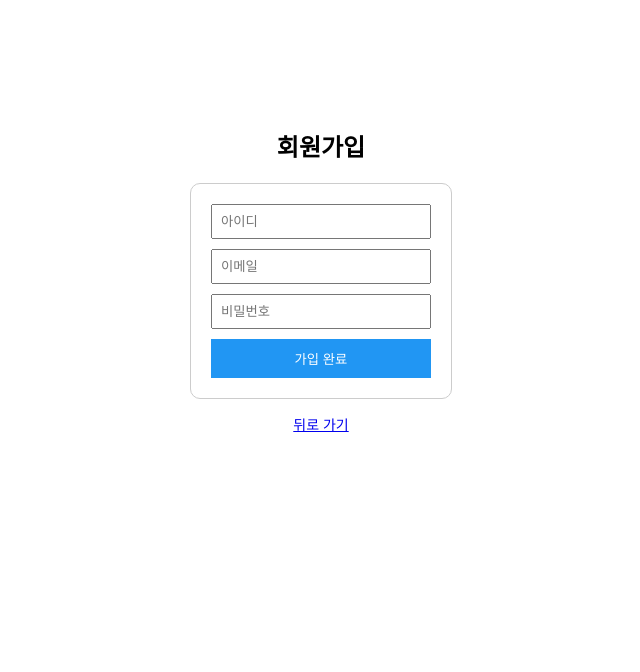
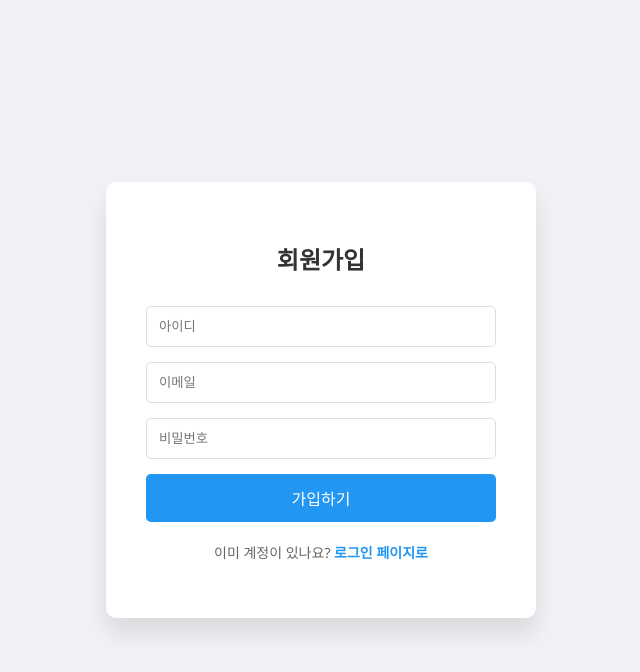
Before and after one commit to choiyc05/test, a plain HTML site: page register.html in a window 1280 px wide. Shown: the whole page, without its empty margins (319-959 px from the left). Drawn offline with Linux system fonts and the light colour scheme.

Commit message:
Update register.html

```diff
--- a/register.html
+++ b/register.html
@@ -2,23 +2,34 @@
 <html lang="ko">
 <head>
     <meta charset="UTF-8">
-    <title>회원가입 페이지</title>
+    <meta name="viewport" content="width=device-width, initial-scale=1.0">
+    <title>회원가입</title>
     <style>
-        body { font-family: sans-serif; display: flex; flex-direction: column; align-items: center; padding-top: 100px; }
-        form { border: 1px solid #ccc; padding: 20px; border-radius: 10px; }
-        input { display: block; margin-bottom: 10px; padding: 8px; width: 200px; }
-        button { width: 100%; padding: 10px; background: #2196F3; color: white; border: none; cursor: pointer; }
-        .back-link { margin-top: 15px; font-size: 14px; }
+        /* 로그인 화면과 동일한 스타일 유지 */
+        body { font-family: 'Segoe UI', sans-serif; display: flex; justify-content: center; align-items: center; height: 100vh; margin: 0; background-color: #f0f2f5; }
+        .container { background: #fff; width: 350px; padding: 40px; border-radius: 10px; box-shadow: 0 15px 25px rgba(0,0,0,0.1); }
+        h2 { text-align: center; margin-bottom: 30px; color: #333; }
+        .input-field { width: 100%; padding: 12px; margin-bottom: 15px; border: 1px solid #ddd; border-radius: 5px; box-sizing: border-box; }
+        .submit-btn { width: 100%; padding: 12px; background: #2196F3; border: none; color: white; font-size: 16px; border-radius: 5px; cursor: pointer; }
+        ol { list-style: none; padding: 0; margin-top: 20px; text-align: center; }
+        .li { font-size: 14px; color: #666; }
+        .li a { color: #2196F3; text-decoration: none; font-weight: bold; }
     </style>
 </head>
 <body>
-    <h2>회원가입</h2>
-    <form>
-        <input type="text" placeholder="아이디">
-        <input type="email" placeholder="이메일">
-        <input type="password" placeholder="비밀번호">
-        <button type="submit">가입 완료</button>
-    </form>
-    <a href="index.html" class="back-link">뒤로 가기</a>
+    <div class="container">
+        <h2>회원가입</h2>
+        <form>
+            <input type="text" class="input-field" placeholder="아이디" required>
+            <input type="email" class="input-field" placeholder="이메일" required>
+            <input type="password" class="input-field" placeholder="비밀번호" required>
+            <button type="submit" class="submit-btn">가입하기</button>
+        </form>
+        <ol>
+            <li class="li">
+                이미 계정이 있나요? <a href="index.html">로그인 페이지로</a>
+            </li>
+        </ol>
+    </div>
 </body>
 </html>
```
